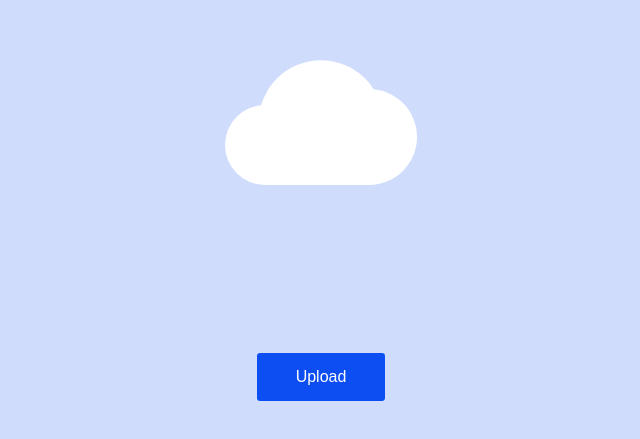
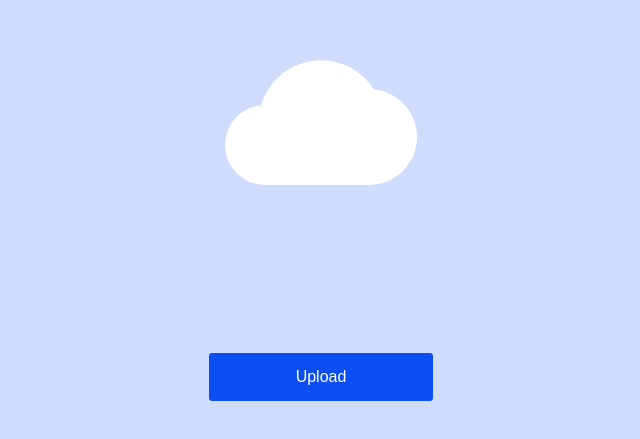
Before and after one commit to ravishankarsinghn/cloud-upload-bubbles, a plain HTML site: page index.html in a window 1280 px wide. Shown: the part 171-610 px from the top of the page, without its empty margins (319-959 px from the left). Drawn offline with Linux system fonts and the light colour scheme.

Commit message:
Fixed bugs in HTML file

```diff
--- a/index.html
+++ b/index.html
@@ -11,7 +11,7 @@
 
   <body>
     <main>
-      <div class="Upload">
+      <div class="upload">
         <div class="upload__bubbles">
           <div class="upload__cloud-explode">
             <div class="upload__finish">
```
